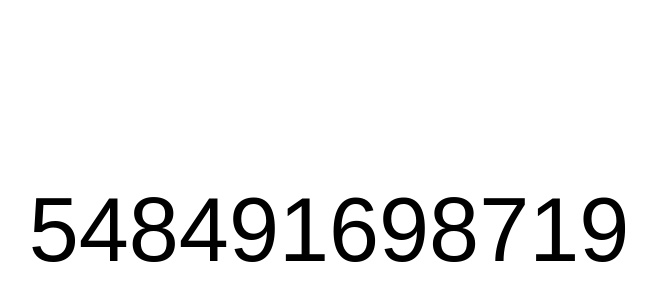
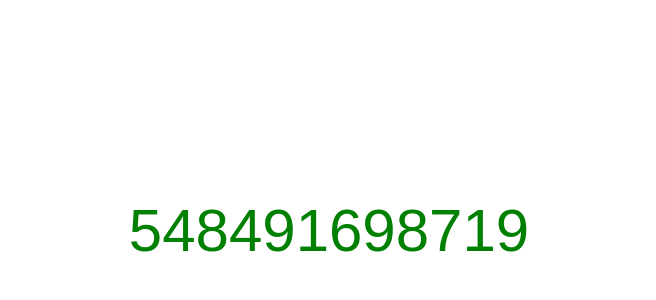
Before and after one commit to pyhaguier-dev/Sin_Complet_Black, a plain HTML site: page index.html in a window 1280 px wide. Shown: the part 170-470 px from the top of the page, without its empty margins (311-967 px from the left). Drawn offline with Linux system fonts and the light colour scheme.

Commit message:
Update index.html

```diff
--- a/index.html
+++ b/index.html
@@ -31,12 +31,13 @@ body {
 #numbers {
        color: purple;
    // font-size: clamp(40px, 12vw, 90px);
-font-size: clamp(40px, 8vw, 90px);
+font-size: clamp(24px, 8vw, 60px);
 //  margin: 15px;
  overflow-wrap: break-word;
     text-align: center;
 //background-color: white;
-
+ max-width: 98vw;
+    white-space: nowrap;
 }
 
 
@@ -70,14 +71,14 @@ let currentDirection = 1;
 
 // Rainbow colors
 const numberColors = [
-   // "red",
-   // "orange",
-   // "yellow",
-   // "green",
-  //  "blue",
-  //  "indigo",
- //   "purple"
-    "black"
+    "red",
+    "orange",
+    "yellow",
+    "green",
+    "blue",
+    "indigo",
+   "violet"
+
 ];
 
 let colorIndex = 0;
```
